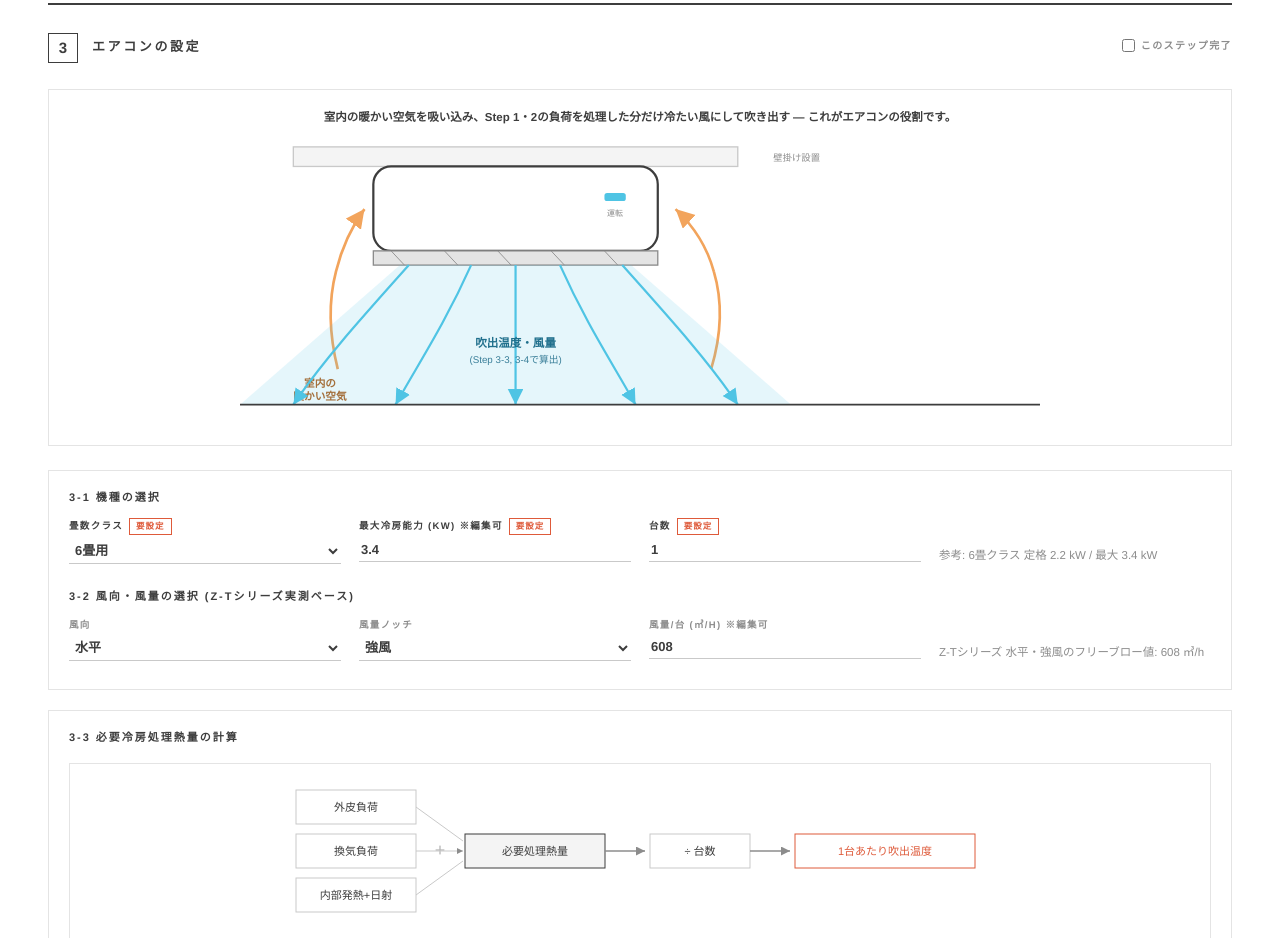
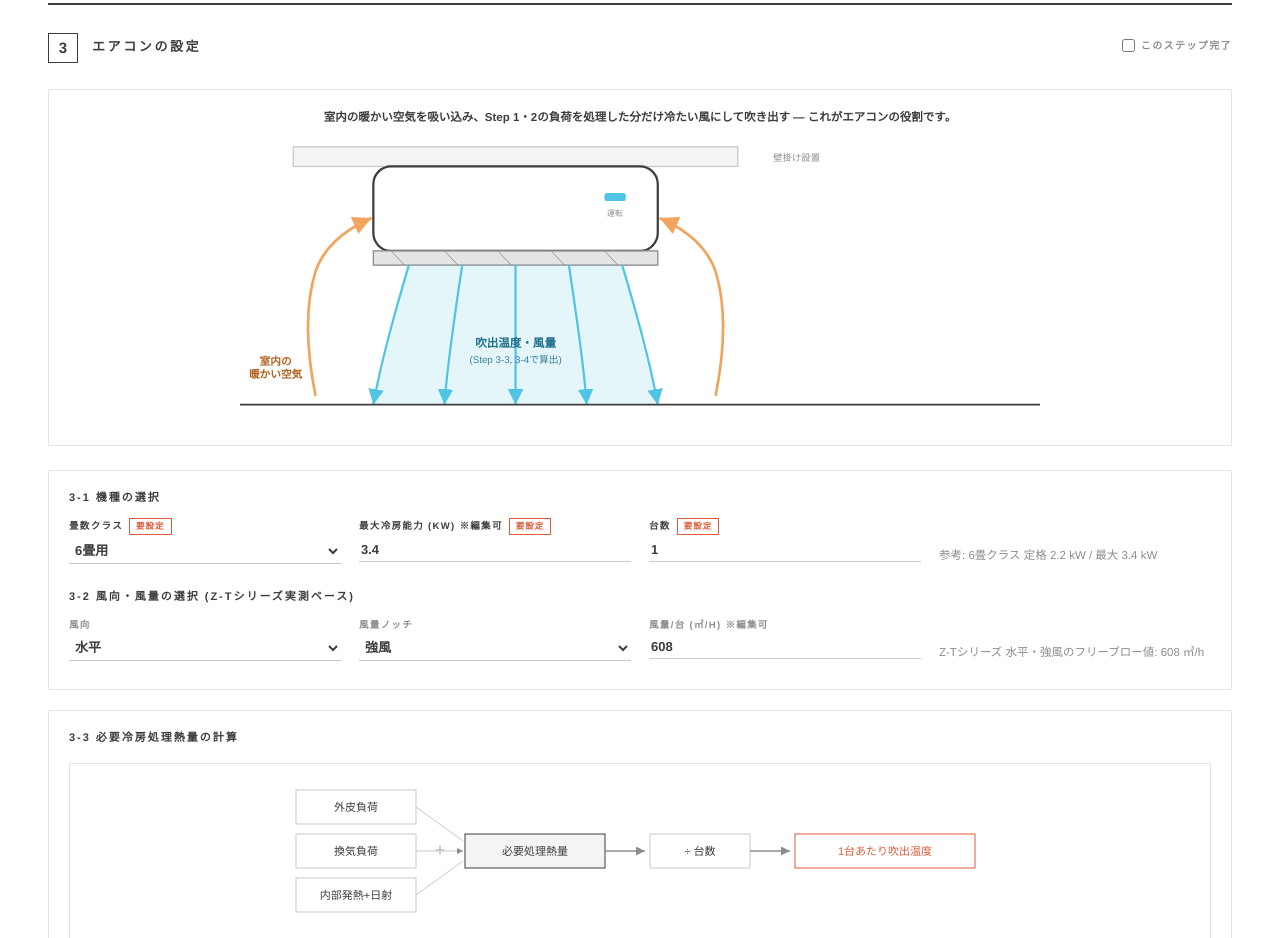
Before and after one commit to yurimiyamoto0315-ux/cfd-boundary-tool, a plain HTML site: page index.html in a window 1280 px wide. Shown: the part 9258-10196 px from the top of the page. Drawn offline with nearby package versions, Linux system fonts and the light colour scheme.

Commit message:
Fix AC diagram: separate warm-air intake arrows from cool-air discharge fan (were overlapping)
Co-authored-by: Cursor <cursoragent@cursor.com>

```diff
--- a/index.html
+++ b/index.html
@@ -639,21 +639,21 @@
       <line x1="350" y1="127" x2="365" y2="143" stroke="#8C8C8C" stroke-width="1"/>
       <line x1="410" y1="127" x2="425" y2="143" stroke="#8C8C8C" stroke-width="1"/>
 
-      <!-- 室内の暖かい空気を吸い込む -->
-      <path d="M110,260 Q95,200 108,150 Q118,110 140,80" fill="none" stroke="#F2A45C" stroke-width="3" marker-end="url(#mkAcWarm)"/>
-      <path d="M530,260 Q548,200 533,150 Q522,110 490,80" fill="none" stroke="#F2A45C" stroke-width="3" marker-end="url(#mkAcWarm)"/>
-      <text x="90" y="280" font-size="12" font-weight="600" fill="#b3611f" text-anchor="middle">室内の</text>
-      <text x="90" y="295" font-size="12" font-weight="600" fill="#b3611f" text-anchor="middle">暖かい空気</text>
-
-      <!-- 吹き出す冷たい風 (扇状) -->
-      <polygon points="180,143 440,143 620,300 0,300" fill="#4FC4E4" opacity="0.15"/>
-      <path d="M190,143 C130,210 90,255 60,300" fill="none" stroke="#4FC4E4" stroke-width="2.5" marker-end="url(#mkAcCool)"/>
-      <path d="M260,143 C230,210 200,255 175,300" fill="none" stroke="#4FC4E4" stroke-width="2.5" marker-end="url(#mkAcCool)"/>
+      <!-- 吹き出す冷たい風 (扇状、ユニット幅の内側だけに収める) -->
+      <polygon points="190,143 430,143 470,300 150,300" fill="#4FC4E4" opacity="0.15"/>
+      <path d="M190,143 C170,210 158,255 150,300" fill="none" stroke="#4FC4E4" stroke-width="2.5" marker-end="url(#mkAcCool)"/>
+      <path d="M250,143 C240,210 233,255 230,300" fill="none" stroke="#4FC4E4" stroke-width="2.5" marker-end="url(#mkAcCool)"/>
       <path d="M310,143 Q310,220 310,300" fill="none" stroke="#4FC4E4" stroke-width="2.5" marker-end="url(#mkAcCool)"/>
-      <path d="M360,143 C390,210 420,255 445,300" fill="none" stroke="#4FC4E4" stroke-width="2.5" marker-end="url(#mkAcCool)"/>
-      <path d="M430,143 C490,210 530,255 560,300" fill="none" stroke="#4FC4E4" stroke-width="2.5" marker-end="url(#mkAcCool)"/>
+      <path d="M370,143 C380,210 387,255 390,300" fill="none" stroke="#4FC4E4" stroke-width="2.5" marker-end="url(#mkAcCool)"/>
+      <path d="M430,143 C450,210 462,255 470,300" fill="none" stroke="#4FC4E4" stroke-width="2.5" marker-end="url(#mkAcCool)"/>
       <text x="310" y="235" font-size="13" font-weight="700" fill="#1f6f8c" text-anchor="middle">吹出温度・風量</text>
       <text x="310" y="253" font-size="11" fill="#3a7f99" text-anchor="middle">(Step 3-3, 3-4で算出)</text>
+
+      <!-- 室内の暖かい空気を吸い込む (吹出しの扇の外側だけを通る位置に配置) -->
+      <path d="M85,290 Q68,205 85,150 Q98,112 148,90" fill="none" stroke="#F2A45C" stroke-width="3" marker-end="url(#mkAcWarm)"/>
+      <path d="M535,290 Q552,205 535,150 Q522,112 472,90" fill="none" stroke="#F2A45C" stroke-width="3" marker-end="url(#mkAcWarm)"/>
+      <text x="40" y="255" font-size="12" font-weight="600" fill="#b3611f" text-anchor="middle">室内の</text>
+      <text x="40" y="270" font-size="12" font-weight="600" fill="#b3611f" text-anchor="middle">暖かい空気</text>
 
       <!-- 床 -->
       <line x1="0" y1="300" x2="900" y2="300" stroke="#3D3D3D" stroke-width="2"/>
```
